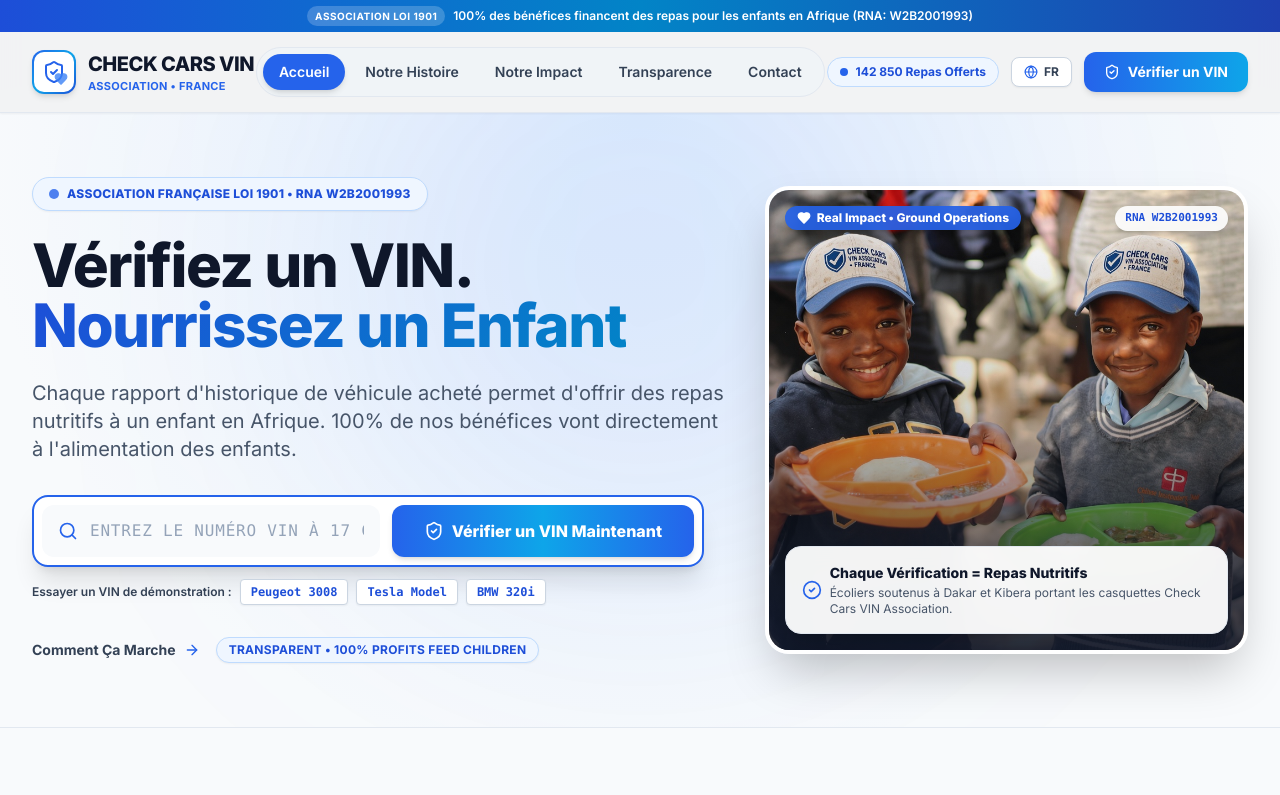
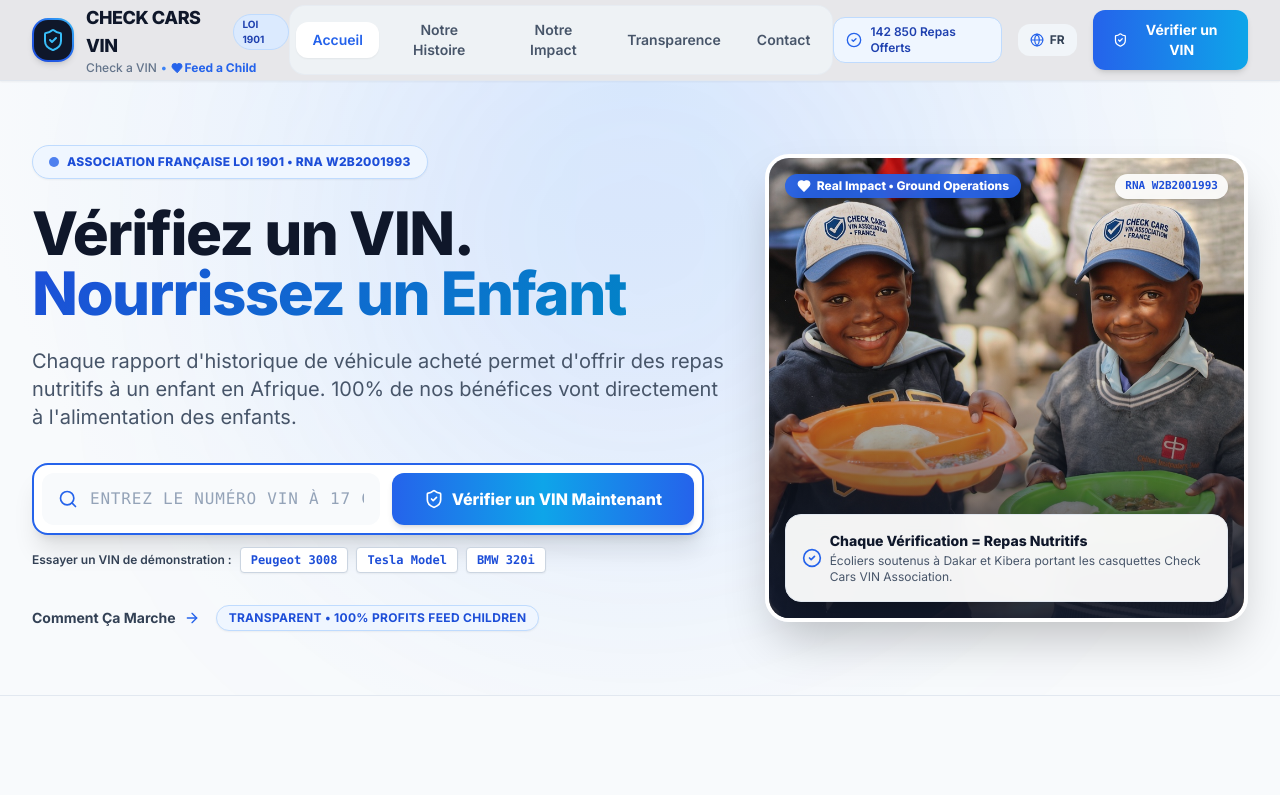
Before and after one commit to badrelhamdaoui45/CDD, a React (Vite) app: page / in a window 1280 px wide. Shown: the top 795 px of the page. Built offline with nearby package versions, Linux system fonts and the light colour scheme.

Commit message:
Add Google Tag Manager event tracking and GTM element IDs for VIN verification buttons

```diff
--- a/src/components/Navbar.jsx
+++ b/src/components/Navbar.jsx
@@ -1,6 +1,7 @@
 import React from 'react';
 import { ShieldCheck, Heart, Globe, Menu, X, CheckCircle2 } from 'lucide-react';
 import { siteData } from '../data/content';
+import { trackVinVerification } from '../utils/gtm';
 
 export default function Navbar({ activePage, setActivePage, lang, setLang, openVinModal }) {
   const [mobileMenuOpen, setMobileMenuOpen] = React.useState(false);
@@ -21,53 +22,49 @@
   };
 
   return (
-    <header className="sticky top-0 z-50 bg-white/95 backdrop-blur-md border-b border-slate-200 shadow-sm">
-      {/* Top Banner Notice */}
-      <div className="bg-gradient-to-r from-blue-700 via-sky-600 to-blue-800 text-white text-xs font-semibold py-1.5 px-4 text-center flex items-center justify-center gap-2">
-        <span className="bg-white/20 text-white px-2 py-0.5 rounded-full text-[10px] uppercase tracking-wider font-bold">
-          Association Loi 1901
-        </span>
-        <span>
-          {lang === 'fr'
-            ? "100% des bénéfices financent des repas pour les enfants en Afrique (RNA: W2B2001993)"
-            : "100% of profits go directly to feeding children in Africa (RNA: W2B2001993)"}
-        </span>
-      </div>
-
+    <header className="sticky top-0 z-40 bg-white/90 backdrop-blur-md border-b border-slate-200/80 shadow-sm transition-all">
       <div className="max-w-7xl mx-auto px-4 sm:px-6 lg:px-8">
         <div className="flex items-center justify-between h-20">
 
-          {/* Logo */}
+          {/* Logo Brand */}
           <div
             onClick={() => handleNavClick('home')}
             className="flex items-center gap-3 cursor-pointer group"
           >
-            <div className="w-11 h-11 rounded-xl bg-gradient-to-br from-blue-600 via-sky-500 to-blue-700 p-0.5 shadow-md transition-transform group-hover:scale-105">
-              <div className="w-full h-full bg-white rounded-[10px] flex items-center justify-center relative overflow-hidden">
-                <ShieldCheck className="w-6 h-6 text-blue-600" />
-                <Heart className="w-3.5 h-3.5 text-blue-500 absolute bottom-1.5 right-1.5 fill-blue-500 animate-pulse" />
+            <div className="w-11 h-11 rounded-2xl bg-gradient-to-tr from-blue-700 via-blue-600 to-sky-400 p-0.5 shadow-md group-hover:shadow-blue-500/20 transition-all transform group-hover:scale-105">
+              <div className="w-full h-full bg-slate-900 rounded-[14px] flex items-center justify-center">
+                <ShieldCheck className="w-6 h-6 text-sky-400" />
               </div>
             </div>
-            <div>
+            <div className="flex flex-col">
               <div className="flex items-center gap-1.5">
-                <span className="font-extrabold text-xl tracking-tight text-slate-900">CHECK CARS VIN</span>
+                <span className="font-black text-slate-900 text-lg tracking-tight group-hover:text-blue-600 transition-colors">
+                  CHECK CARS VIN
+                </span>
+                <span className="text-[10px] uppercase font-bold px-2 py-0.5 bg-blue-100 text-blue-800 rounded-full border border-blue-200">
+                  LOI 1901
+                </span>
               </div>
-              <p className="text-[11px] font-bold text-blue-600 tracking-wide">
-                ASSOCIATION • FRANCE
-              </p>
+              <span className="text-xs text-slate-500 font-medium flex items-center gap-1">
+                <span>Check a VIN</span>
+                <span className="text-blue-500 font-bold">•</span>
+                <span className="text-blue-600 font-bold flex items-center gap-0.5">
+                  <Heart className="w-3 h-3 fill-blue-600 inline" /> Feed a Child
+                </span>
+              </span>
             </div>
           </div>
 
           {/* Desktop Navigation */}
-          <nav className="hidden lg:flex items-center gap-1 bg-slate-100/80 p-1.5 rounded-full border border-slate-200">
+          <nav className="hidden lg:flex items-center gap-1 bg-slate-100/80 p-1.5 rounded-2xl border border-slate-200/60">
             {navLinks.map((link) => (
               <button
                 key={link.id}
                 onClick={() => handleNavClick(link.id)}
-                className={`px-4 py-2 rounded-full text-sm font-semibold transition-all ${
+                className={`px-4 py-2 rounded-xl text-sm font-semibold transition-all ${
                   activePage === link.id
-                    ? 'bg-blue-600 text-white shadow-md'
-                    : 'text-slate-700 hover:text-blue-700 hover:bg-white/80'
+                    ? 'bg-white text-blue-600 shadow-sm'
+                    : 'text-slate-600 hover:text-slate-900 hover:bg-white/50'
                 }`}
               >
                 {link.label}
@@ -75,18 +72,19 @@
             ))}
           </nav>
 
-          {/* Right Header Actions */}
-          <div className="hidden sm:flex items-center gap-3">
-            {/* Live Meal Counter Badge */}
-            <div className="hidden xl:flex items-center gap-2 px-3 py-1.5 rounded-full bg-blue-50 border border-blue-200 text-blue-700 text-xs font-bold">
-              <div className="w-2 h-2 rounded-full bg-blue-600 animate-ping" />
+          {/* Right Action Area */}
+          <div className="hidden lg:flex items-center gap-4">
+
+            {/* Impact Badge */}
+            <div className="flex items-center gap-2 px-3 py-1.5 bg-blue-50 border border-blue-200 rounded-xl text-xs font-semibold text-blue-800">
+              <CheckCircle2 className="w-4 h-4 text-blue-600 shrink-0" />
               <span>{t.mealsBadge}</span>
             </div>
 
             {/* Language Switcher */}
             <button
               onClick={() => setLang(lang === 'fr' ? 'en' : 'fr')}
-              className="flex items-center gap-1.5 px-3 py-1.5 rounded-lg border border-slate-300 bg-white text-slate-700 text-xs font-bold hover:border-blue-600 hover:text-blue-600 transition-colors shadow-sm"
+              className="flex items-center gap-1.5 px-3 py-2 rounded-xl bg-slate-100 hover:bg-slate-200 text-slate-700 text-xs font-bold transition-colors"
               title="Change Language / Changer la langue"
             >
               <Globe className="w-3.5 h-3.5 text-blue-600" />
@@ -95,8 +93,13 @@
 
             {/* Primary Action Button */}
             <button
-              onClick={() => openVinModal()}
-              className="flex items-center gap-2 px-5 py-2.5 rounded-xl bg-gradient-to-r from-blue-600 to-sky-500 hover:from-blue-500 hover:to-sky-400 text-white text-sm font-bold shadow-md hover:shadow-lg transition-all transform hover:-translate-y-0.5"
+              id="btn-verify-vin-nav"
+              data-gtm="verify-vin-nav"
+              onClick={() => {
+                trackVinVerification('nav');
+                openVinModal();
+              }}
+              className="gtm-verify-vin-btn flex items-center gap-2 px-5 py-2.5 rounded-xl bg-gradient-to-r from-blue-600 to-sky-500 hover:from-blue-500 hover:to-sky-400 text-white text-sm font-bold shadow-md hover:shadow-lg transition-all transform hover:-translate-y-0.5"
             >
               <ShieldCheck className="w-4 h-4" />
               <span>{t.checkVinBtn}</span>
@@ -151,11 +154,14 @@
             </div>
 
             <button
+              id="btn-verify-vin-nav-mobile"
+              data-gtm="verify-vin-nav-mobile"
               onClick={() => {
                 setMobileMenuOpen(false);
+                trackVinVerification('nav_mobile');
                 openVinModal();
               }}
-              className="w-full py-3 rounded-xl bg-gradient-to-r from-blue-600 to-sky-500 text-white text-center font-bold text-base shadow-md"
+              className="gtm-verify-vin-btn w-full py-3 rounded-xl bg-gradient-to-r from-blue-600 to-sky-500 text-white text-center font-bold text-base shadow-md"
             >
               {t.checkVinBtn}
             </button>
--- a/src/components/VinCheckerModal.jsx
+++ b/src/components/VinCheckerModal.jsx
@@ -1,6 +1,7 @@
 import React, { useState } from 'react';
 import { X, ShieldCheck, CheckCircle2, AlertTriangle, Heart, Award, FileText, ArrowRight, Download, Car, Calendar, Gauge, Lock } from 'lucide-react';
 import { siteData } from '../data/content';
+import { trackVinVerification } from '../utils/gtm';
 
 export default function VinCheckerModal({ isOpen, onClose, initialVin = '', lang = 'fr' }) {
   const [vinInput, setVinInput] = useState(initialVin || 'VF3MCYHZRKS123456');
@@ -19,6 +20,7 @@
   if (!isOpen) return null;
 
   const handleSearch = (targetVin) => {
+    trackVinVerification('modal', targetVin);
     setIsGenerating(true);
     setShowCheckoutSuccess(false);
 
@@ -92,9 +94,11 @@
               />
             </div>
             <button
+              id="btn-verify-vin-modal"
+              data-gtm="verify-vin-modal"
               onClick={() => handleSearch(vinInput)}
               disabled={isGenerating}
-              className="w-full sm:w-auto px-6 py-3 rounded-xl bg-blue-600 hover:bg-blue-700 font-bold text-sm text-white shrink-0 shadow-md transition-all"
+              className="gtm-verify-vin-btn w-full sm:w-auto px-6 py-3 rounded-xl bg-blue-600 hover:bg-blue-700 font-bold text-sm text-white shrink-0 shadow-md transition-all"
             >
               {isGenerating ? (lang === 'fr' ? 'Analyse...' : 'Analyzing...') : (lang === 'fr' ? 'Vérifier' : 'Analyze VIN')}
             </button>
--- a/src/pages/OurStory.jsx
+++ b/src/pages/OurStory.jsx
@@ -1,6 +1,7 @@
 import React from 'react';
 import { BookOpen, ShieldCheck, Heart, Users, Award, CheckCircle2, ArrowRight, Building2, Globe2 } from 'lucide-react';
 import { siteData } from '../data/content';
+import { trackVinVerification } from '../utils/gtm';
 
 export default function OurStory({ lang = 'fr', openVinModal }) {
   const info = siteData.associationInfo;
@@ -95,8 +96,13 @@
             </div>
 
             <button
-              onClick={() => openVinModal()}
-              className="w-full py-3.5 rounded-xl bg-blue-600 hover:bg-blue-700 text-white font-extrabold text-sm shadow-md transition-all flex items-center justify-center gap-2"
+              id="btn-verify-vin-story"
+              data-gtm="verify-vin-story"
+              onClick={() => {
+                trackVinVerification('our_story');
+                openVinModal();
+              }}
+              className="gtm-verify-vin-btn w-full py-3.5 rounded-xl bg-blue-600 hover:bg-blue-700 text-white font-extrabold text-sm shadow-md transition-all flex items-center justify-center gap-2"
             >
               <ShieldCheck className="w-4 h-4" />
               <span>{lang === 'fr' ? "Commander un Rapport & Participer" : "Order Report & Participate"}</span>
--- /dev/null
+++ b/src/utils/gtm.js
@@ -0,0 +1,21 @@
+/**
+ * Helper to push custom events to Google Tag Manager dataLayer
+ */
+export const trackGtmEvent = (eventName, eventData = {}) => {
+  if (typeof window !== 'undefined') {
+    window.dataLayer = window.dataLayer || [];
+    window.dataLayer.push({
+      event: eventName,
+      timestamp: new Date().toISOString(),
+      ...eventData,
+    });
+  }
+};
+
+export const trackVinVerification = (location, vin = '') => {
+  trackGtmEvent('verify_vin_click', {
+    button_id: `btn-verify-vin-${location}`,
+    button_location: location,
+    vin_value: vin || undefined,
+  });
+};
```
Also changed, not shown: src/pages/Home.jsx (+24 -7 lines).
